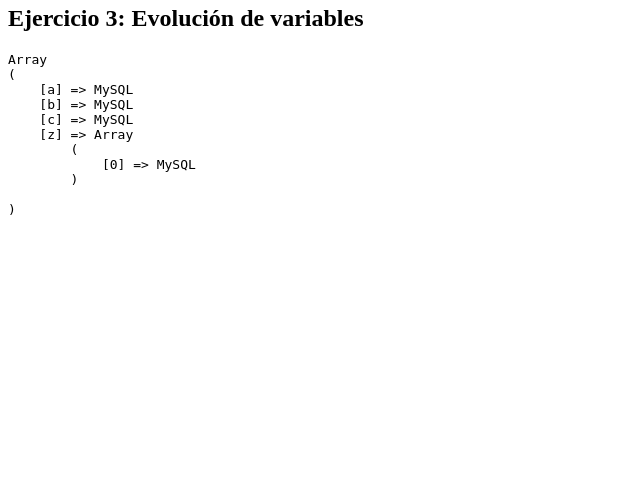
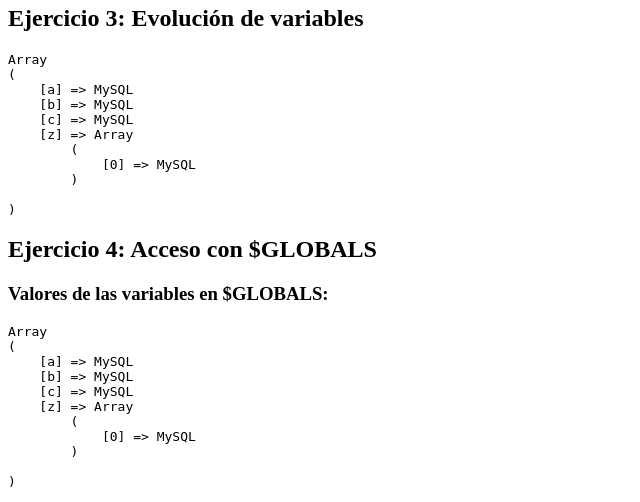
Before and after one commit to anag2603/tecweb, a PHP site: page / in a window 1280 px wide. Shown: the part 501-1003 px from the top of the page, without its empty margins (0-640 px from the left). Before the commit the page ends 716 px from the top, so only its background shows below. Run offline with PHP 8.4, Linux system fonts and the light colour scheme.

Commit message:
Ejercicio 4 agregado

```diff
--- a/practicas/p04/index.php
+++ b/practicas/p04/index.php
@@ -47,3 +47,15 @@ print_r([
     'z' => $z  // $z[0] es "MySQL"
 ]);
 echo "</pre>";
+
+// Ejercicio 4: Acceso con \$GLOBALS
+echo "<h2>Ejercicio 4: Acceso con \$GLOBALS</h2>";
+echo "<h3>Valores de las variables en \$GLOBALS:</h3>";
+echo "<pre>";
+print_r([
+    'a' => $GLOBALS['a'] ?? 'No definido',
+    'b' => $GLOBALS['b'] ?? 'No definido',
+    'c' => $GLOBALS['c'] ?? 'No definido',
+    'z' => $GLOBALS['z'] ?? 'No definido'
+]);
+echo "</pre>";
```
